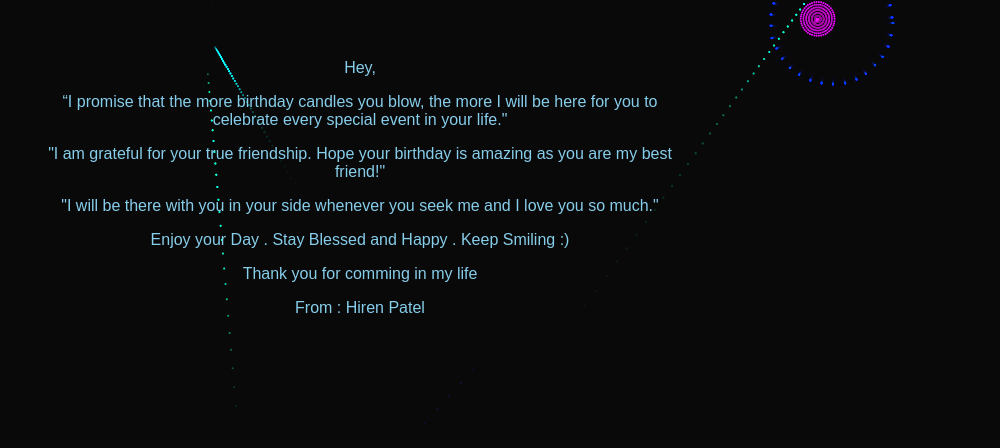
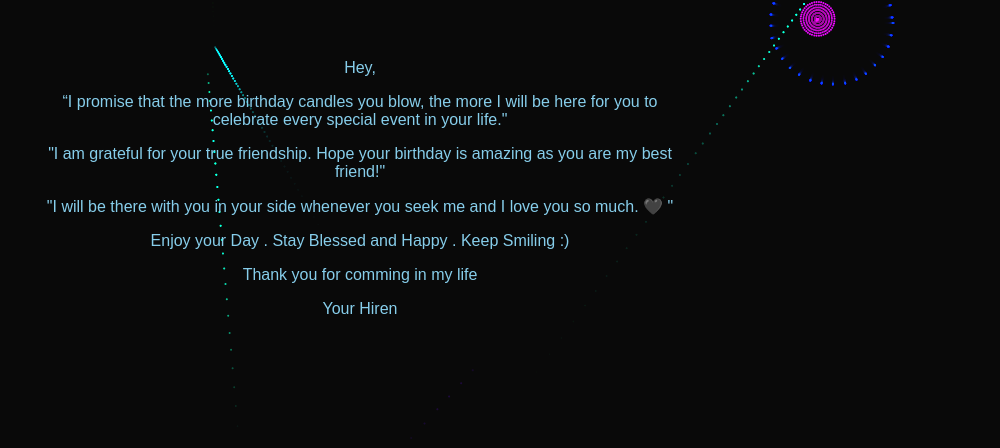
Before and after one commit to geekhiren/Bdwish, a plain HTML site: page index.html in a window 1280 px wide. Shown: the part 332-780 px from the top of the page, without its empty margins (280-1280 px from the left). Drawn offline with Linux system fonts and the light colour scheme.

Commit message:
Update index.html

```diff
--- a/index.html
+++ b/index.html
@@ -24,10 +24,10 @@
   <p>Hey,</p>
   <p>“I promise that the more birthday candles you blow, the more I will be here for you to celebrate every special event in your life."</p>
   <p>"I am grateful for your true friendship. Hope your birthday is amazing as you are my best friend!"</p>
-  <p>"I will be there with you in your side whenever you seek me and I love you so much."</p>
+  <p>"I will be there with you in your side whenever you seek me and I love you so much. 🖤 "</p>
   <p>Enjoy your Day . Stay Blessed and Happy . Keep Smiling :)</p>
   <p>Thank you for comming in my life</p>
-  <p>From : Hiren Patel</p>
+  <p>Your Hiren</p>
 </div>
 </body>
 </html>
```
